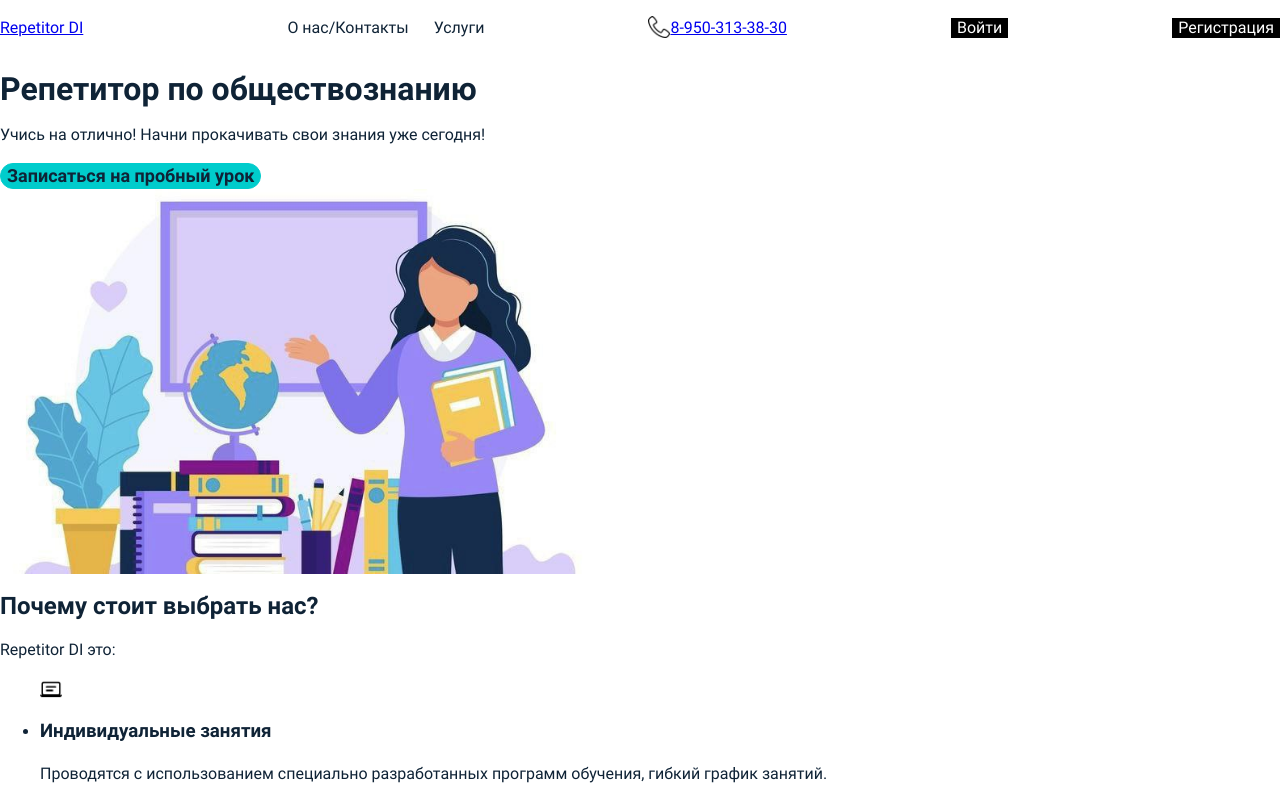
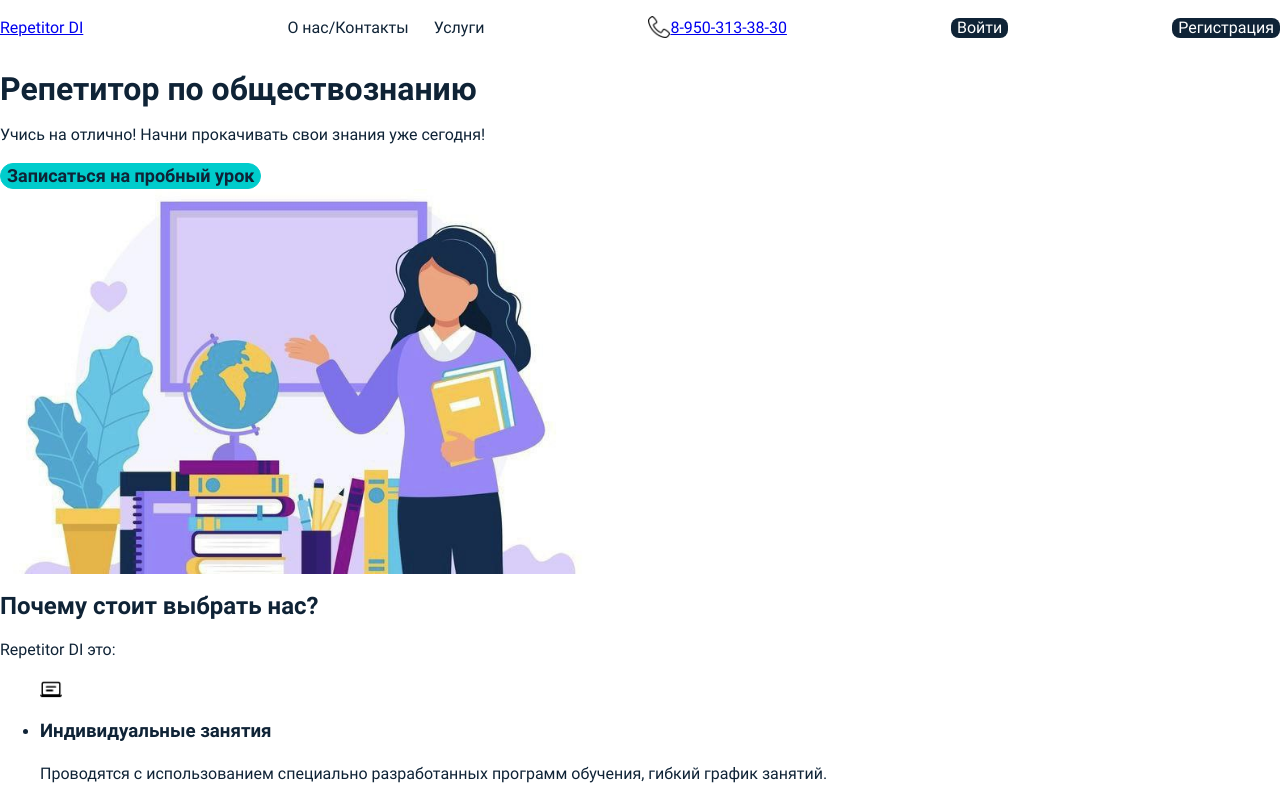
Before and after one commit to Diana-Ivanova76/project-Ivanova, a plain HTML site: page project-Ivanova-main — копия/index.html in a window 1280 px wide. Shown: the top 799 px of the page. Drawn offline with Linux system fonts and the light colour scheme.

Commit message:
Add files via upload

```diff
--- a/project-Ivanova-main — копия/styles/typography.css
+++ b/project-Ivanova-main — копия/styles/typography.css
@@ -13,8 +13,9 @@
 }
 .button--login{
 
-   color: white;
+   color: #FFFFFF;
 
     border: none;
-    background-color: black;
+    border-radius: 8px;
+    background-color:#0F2336;
 }
```
